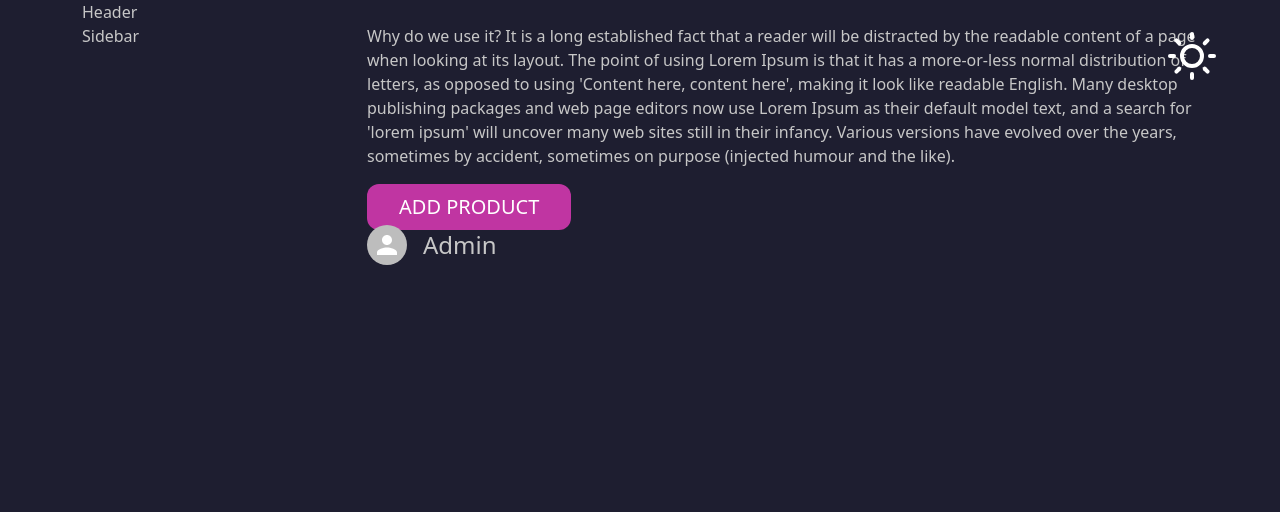
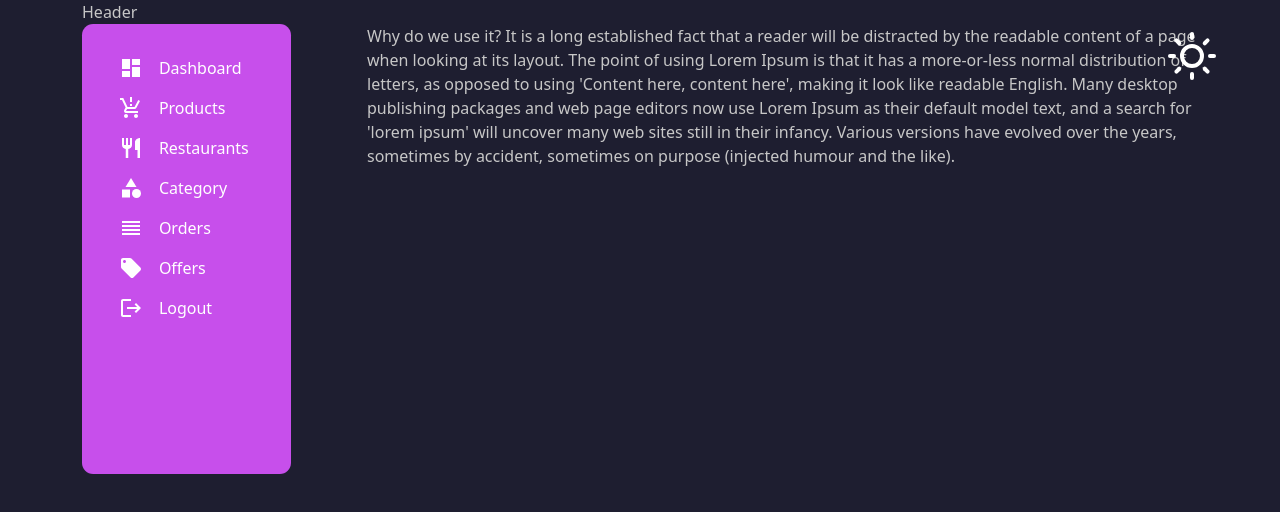
Before and after one commit to thehasanovv/foody-admin, a React (Create React App) app: page / in a window 1280 px wide. Shown: the top 512 px of the page. Built offline with nearby package versions, Linux system fonts and the light colour scheme.

Commit message:
Sidebar dizayn

```diff
--- a/package.json
+++ b/package.json
@@ -12,6 +12,7 @@
     "bootstrap": "^5.1.3",
     "react": "^18.1.0",
     "react-dom": "^18.1.0",
+    "react-icons": "^4.3.1",
     "react-scripts": "^5.0.1",
     "reactstrap": "^9.0.2",
     "styled-components": "^5.3.5",
--- a/src/App.js
+++ b/src/App.js
@@ -3,10 +3,6 @@ import { useDarkMode } from './hooks/useDarkMode';
 import { GlobalStyles, lightTheme, darkTheme } from './styles/GlobalStyles';
 import { ToggleThemeMod } from './components/ToggleThemeMod';
 import Layout from './components/Layout';
-
-//-------------
-import Button from './components/Header/Button';
-import User from './components/Header/User';
 
 function App() {
   const [theme, toggleTheme] = useDarkMode();
@@ -26,8 +22,6 @@ function App() {
           versions have evolved over the years, sometimes by accident, sometimes on purpose
           (injected humour and the like).
         </p>
-        <Button>ADD PRODUCT</Button>
-        <User />
       </Layout>
     </ThemeProvider>
   );
--- a/src/components/Sidebar/SidebarItem/index.js
+++ b/src/components/Sidebar/SidebarItem/index.js
@@ -1,7 +1,38 @@
-import SidebarItem from '../SidebarItem';
+import styled from 'styled-components';
 
-const SidebarItem = () => {
-  return <div>SidebarItem</div>;
+const SidebarItemContainer = styled.div`
+  width: 80%;
+  display: flex;
+  align-items: center;
+  color: ${(props) => props.theme.cSidebarIcon};
+  padding: 0.3rem 0;
+  cursor: pointer;
+  margin: 0 auto;
+
+  &:hover {
+    background: ${(props) => props.theme.bgSidebarHover};
+    border-radius: 0.5rem;
+    padding: 0.3rem 0.2rem;
+  }
+`;
+const SidebarItemIcon = styled.div`
+  display: flex;
+  align-items: center;
+  font-size: 1.5rem;
+  margin: 0.2rem 1rem;
+`;
+const SidebarItemTitle = styled.div`
+  font-size: 1rem;
+  font-weight: 500;
+`;
+
+const SidebarItem = ({ icon, title }) => {
+  return (
+    <SidebarItemContainer>
+      <SidebarItemIcon>{icon}</SidebarItemIcon>
+      <SidebarItemTitle>{title}</SidebarItemTitle>
+    </SidebarItemContainer>
+  );
 };
 
 export default SidebarItem;
--- a/src/components/Sidebar/index.js
+++ b/src/components/Sidebar/index.js
@@ -1,5 +1,36 @@
+import styled from 'styled-components';
+import SidebarItem from './SidebarItem';
+import {
+  MdDashboard,
+  MdOutlineProductionQuantityLimits,
+  MdRestaurant,
+  MdCategory,
+  MdOutlineReorder,
+  MdLocalOffer,
+  MdLogout,
+} from 'react-icons/md';
+
+const SidebarContainer = styled.div`
+  width: 80%;
+  height: 450px;
+  background: ${({ theme }) => theme.bgSidebar};
+  color: ${(props) => props.theme.cSidebarText};
+  border-radius: 0.7rem;
+  padding: 1.5rem 0;
+`;
+
 const Sidebar = () => {
-  return <div>Sidebar</div>;
+  return (
+    <SidebarContainer>
+      <SidebarItem icon={<MdDashboard />} title="Dashboard" />
+      <SidebarItem icon={<MdOutlineProductionQuantityLimits />} title="Products" />
+      <SidebarItem icon={<MdRestaurant />} title="Restaurants" />
+      <SidebarItem icon={<MdCategory />} title="Category" />
+      <SidebarItem icon={<MdOutlineReorder />} title="Orders" />
+      <SidebarItem icon={<MdLocalOffer />} title="Offers" />
+      <SidebarItem icon={<MdLogout />} title="Logout" />
+    </SidebarContainer>
+  );
 };
 
 export default Sidebar;
--- a/src/styles/GlobalStyles.js
+++ b/src/styles/GlobalStyles.js
@@ -45,6 +45,10 @@ export const lightTheme = {
   bgPrimaryButton: '#c035a2',
   bgPrimaryButtonHover: '#c74feb',
   cPrimaryButton: '#000',
+  //sidebar Icons text color
+  cSidebarText: '#fff',
+  bgSidebar: '#1e1e30',
+  bgSidebarHover: '#27283c',
 };
 
 export const darkTheme = {
@@ -60,4 +64,8 @@ export const darkTheme = {
   bgPrimaryButton: '#c035a2',
   bgPrimaryButtonHover: '#c74feb',
   cPrimaryButton: '#fff',
+  //sidebar Icons text color
+  cSidebarText: '#fff',
+  bgSidebar: '#c74feb',
+  bgSidebarHover:"#ce68ed",
 };
```
Also changed, not shown: 1 other file (tests, documents, lock files or other folders).
